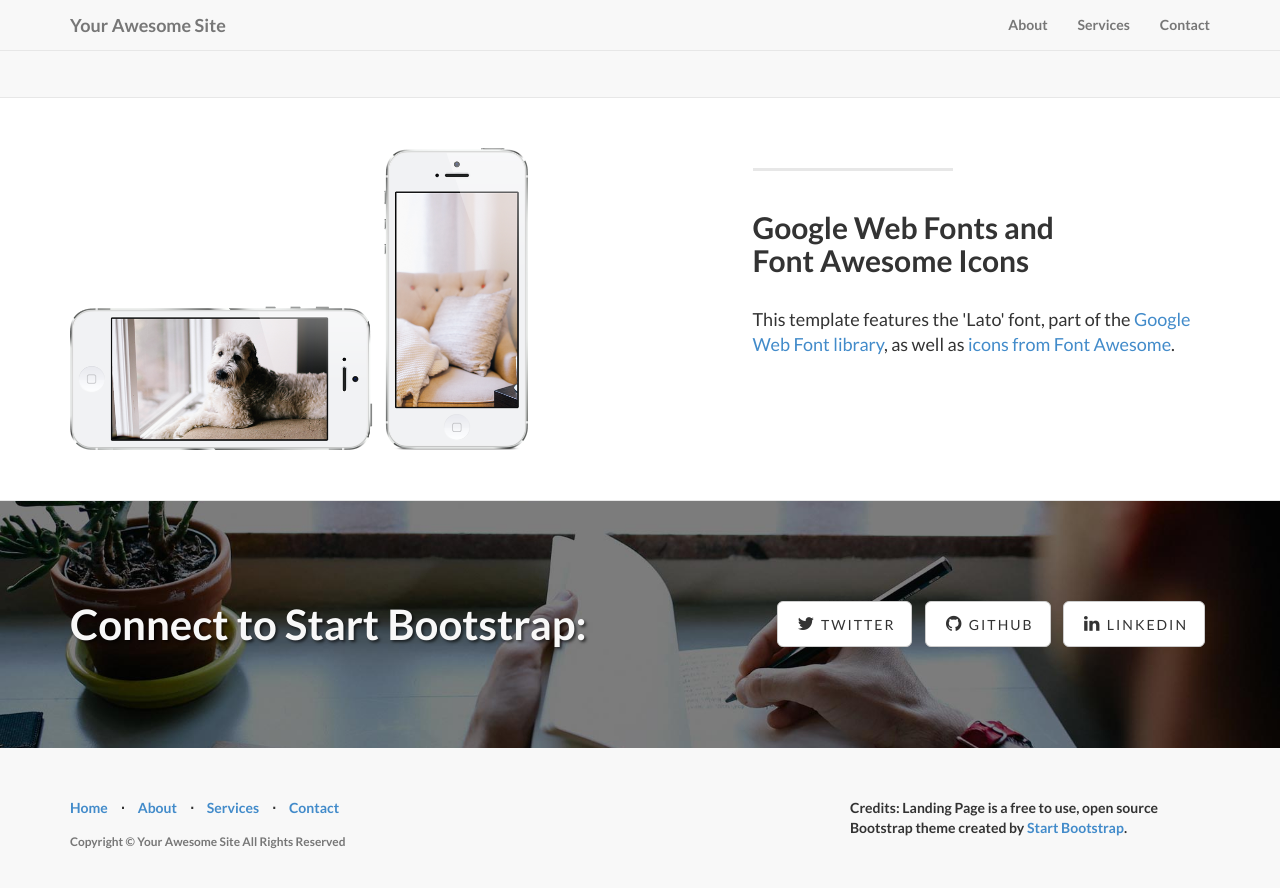
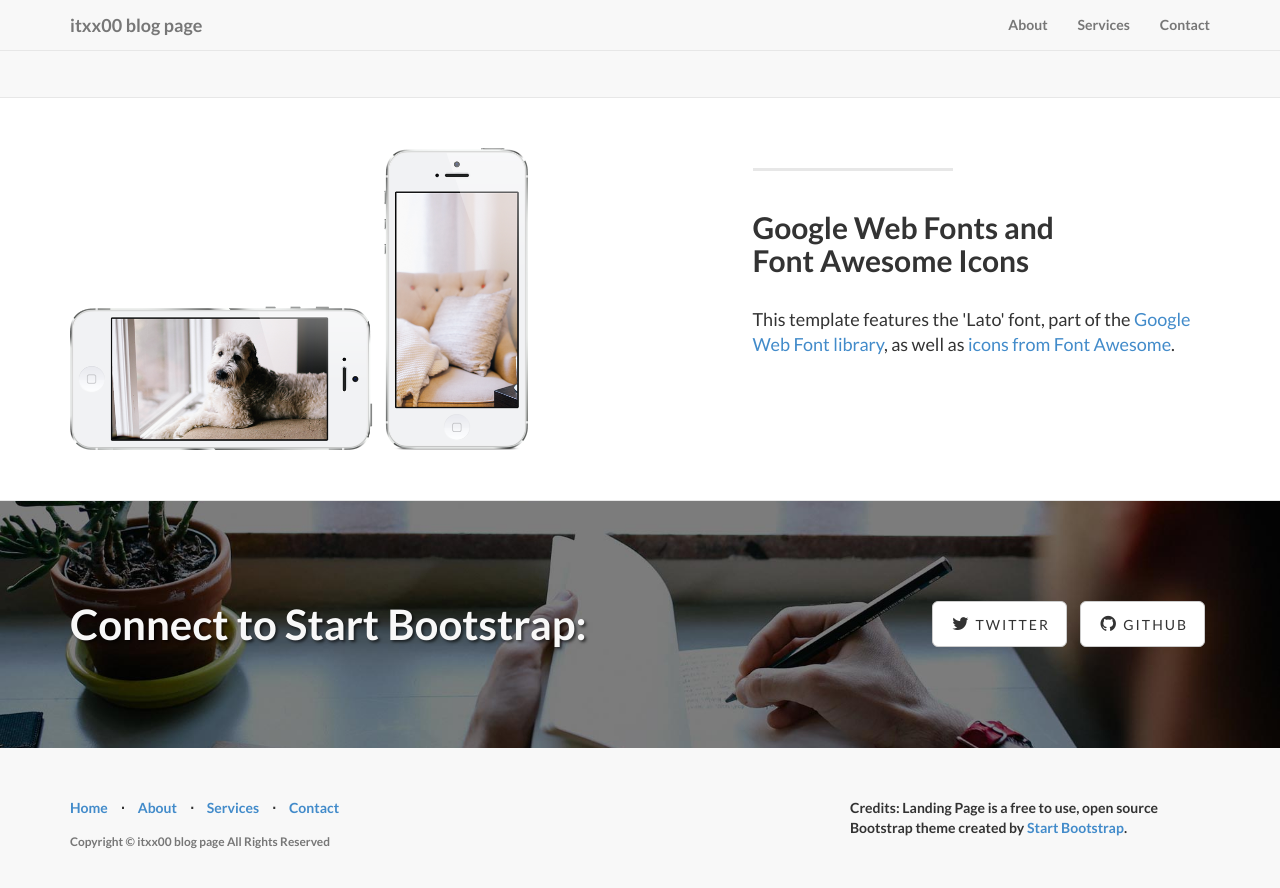
Before and after one commit to itxx00/itxx00.github.io, a Jekyll site: the page built from index.html, in a window 1280 px wide and 900 px high, scrolled down 1619 px. Shown: the top 888 px of the window. Built offline with Jekyll 4.4.1, drawn with Linux system fonts in a browser that asks for light colours.

Commit message:
update config

```diff
--- a/_config.yml
+++ b/_config.yml
@@ -2,17 +2,11 @@
 #      Main Configs       #
 # ----------------------- #
 
-url: http://yoursite.com
-title: Your Awesome Site
-email: your-email@domain.com
-description: > # "Write an awesome description for your new site here.
-  You can edit this line in _config.yml. It will appear in your document
-  head meta (for Google search results) and in your feed.xml site
-  description."
+url: http://itxx00.github.io
+title: itxx00 blog page
+email: itxx00@gmail.com
+description: > # "Write some notes here"
 
-# ----------------------- #
-#    Jekyll & Plugins     #
-# ----------------------- #
 
 # Build settings
 markdown: kramdown
@@ -24,8 +18,6 @@ permalink: pretty
 
 social:
   - title: twitter
-    url: https://twitter.com/SBootstrap
+    url: https://twitter.com/c0ak
   - title: github
-    url: https://github.com/IronSummitMedia/startbootstrap
-  - title: linkedin
-    url:
+    url: https://github.com/itxx00
```
